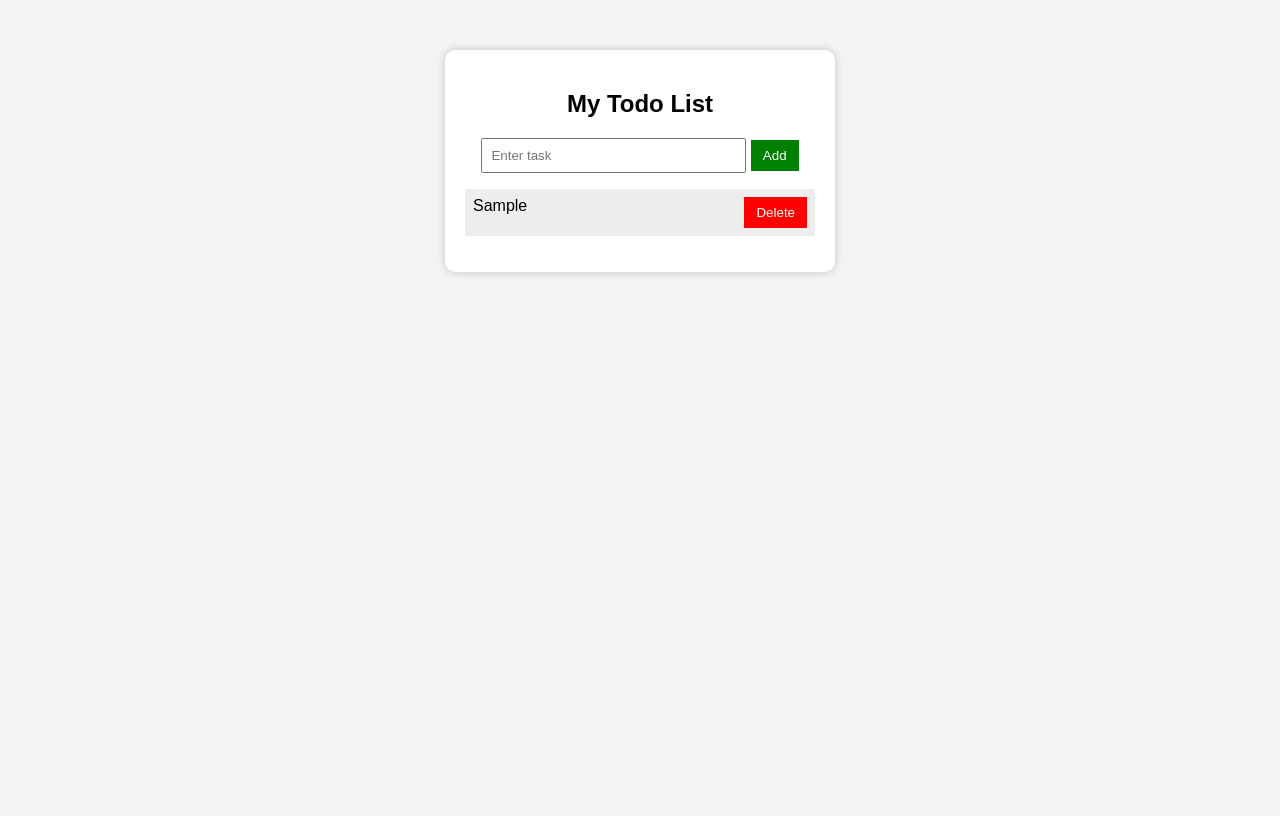
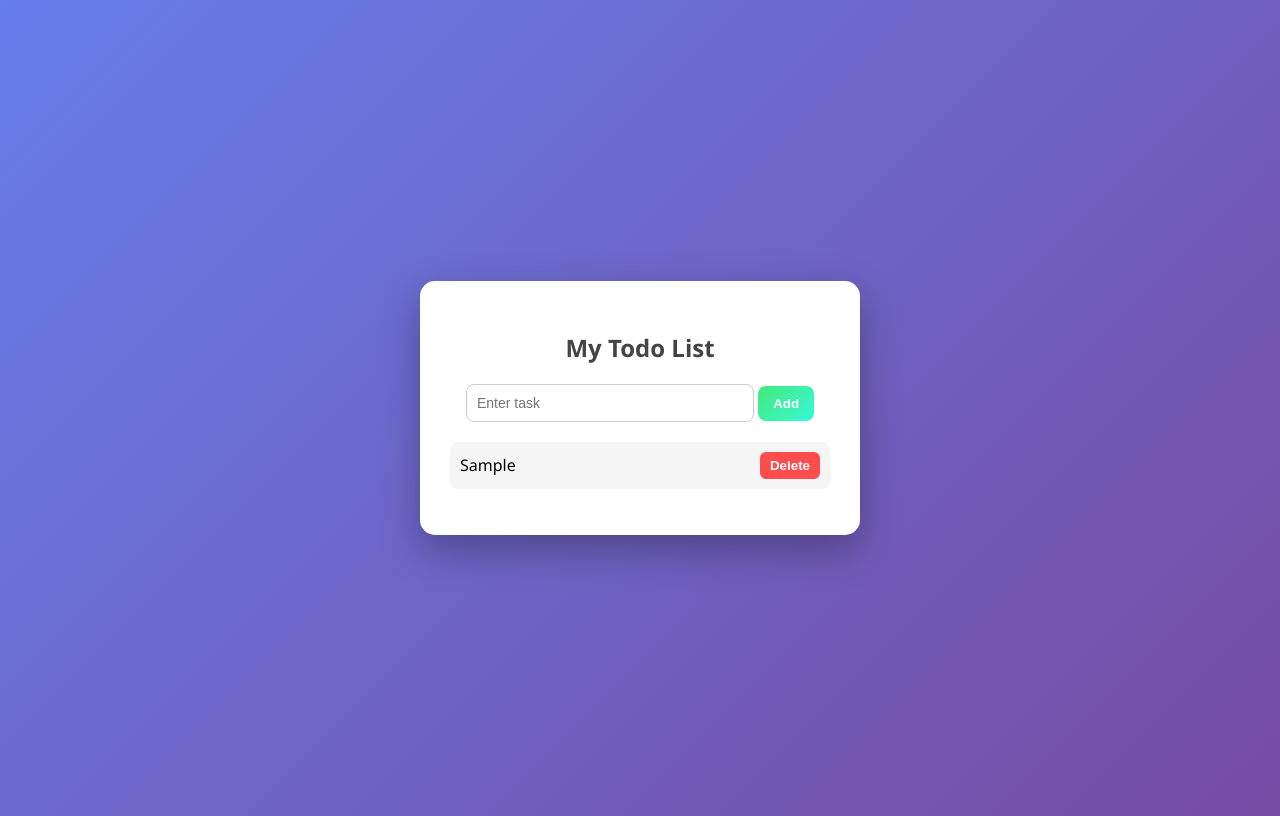
Before and after one commit to meet-patel-1708/TODO, a plain HTML site: page index.html in a window 1280 px wide. Both pictures are taken after typing "Sample" into the empty fields and a click on the button "Add". Drawn offline with Linux system fonts and the light colour scheme.

Commit message:
Refactor HTML structure and styles for Todo app

```diff
--- a/index.html
+++ b/index.html
@@ -4,52 +4,98 @@
     <title>Simple Todo App</title>
     <style>
         body{
-            font-family: Arial;
-            background:#f4f4f4;
-            text-align:center;
-            margin-top:50px;
+    font-family: 'Segoe UI', Tahoma, Geneva, Verdana, sans-serif;
+    background: linear-gradient(135deg,#667eea,#764ba2);
+    height:100vh;
+    display:flex;
+    justify-content:center;
+    align-items:center;
 }
 
 .container{
-            width:350px;
-            margin:auto;
+    width:380px;
     background:white;
-            padding:20px;
-            border-radius:10px;
-            box-shadow:0 0 10px rgba(0,0,0,0.2);
+    padding:30px;
+    border-radius:15px;
+    box-shadow:0 15px 40px rgba(0,0,0,0.3);
+    text-align:center;
+}
+
+h2{
+    margin-bottom:20px;
+    color:#444;
 }
 
 input{
     width:70%;
-            padding:8px;
+    padding:10px;
+    border-radius:8px;
+    border:1px solid #ccc;
+    outline:none;
+    font-size:14px;
+}
+
+input:focus{
+    border-color:#667eea;
+    box-shadow:0 0 5px rgba(102,126,234,0.5);
 }
 
 button{
-            padding:8px 12px;
-            background:green;
+    padding:10px 15px;
+    border:none;
+    border-radius:8px;
+    background:linear-gradient(135deg,#43e97b,#38f9d7);
     color:white;
-            border:none;
+    font-weight:bold;
     cursor:pointer;
+    transition:0.3s;
+}
+
+button:hover{
+    transform:scale(1.05);
+    box-shadow:0 5px 15px rgba(0,0,0,0.2);
 }
 
 ul{
     list-style:none;
     padding:0;
+    margin-top:20px;
 }
 
 li{
-            padding:8px;
-            margin-top:5px;
-            background:#eee;
+    padding:10px;
+    margin-top:10px;
+    background:#f5f5f5;
+    border-radius:8px;
     display:flex;
     justify-content:space-between;
+    align-items:center;
+    animation:fadeIn 0.3s ease;
 }
 
 .delete{
-            background:red;
+    background:#ff4d4d;
+    border:none;
+    padding:6px 10px;
+    border-radius:6px;
     color:white;
-            border:none;
     cursor:pointer;
+    transition:0.3s;
+}
+
+.delete:hover{
+    background:#cc0000;
+}
+
+@keyframes fadeIn{
+    from{
+        opacity:0;
+        transform:translateY(-10px);
+    }
+    to{
+        opacity:1;
+        transform:translateY(0);
+    }
 }
     </style>
 </head>
@@ -96,4 +142,5 @@
 </script>
 
 </body>
+
 </html>
```
Lines whose indentation alone changed are shown as unchanged.
